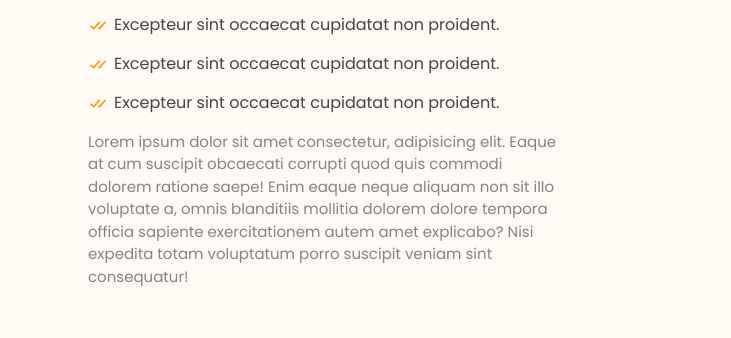
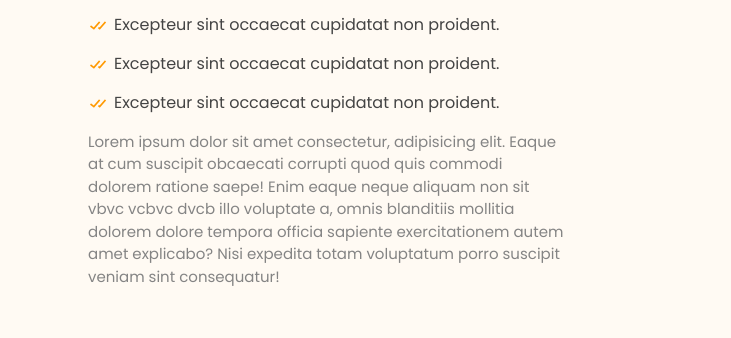
Before and after one commit to Sumit-Samadhiya/cafeous, a plain HTML site: page index.html in a window 1280 px wide. Shown: the part 1122-1460 px from the top of the page, 549-1280 px from the left. Drawn offline with nearby package versions, Linux system fonts and the light colour scheme.

Commit message:
Update index.html

```diff
--- a/index.html
+++ b/index.html
@@ -154,7 +154,7 @@
               </ul>
               <p>
                 Lorem ipsum dolor sit amet consectetur, adipisicing elit. Eaque at cum suscipit obcaecati corrupti quod quis commodi dolorem ratione saepe!
-                Enim eaque neque aliquam non sit illo voluptate a, omnis blanditiis mollitia dolorem dolore tempora officia sapiente exercitationem autem amet explicabo?
+                Enim eaque neque aliquam non sit vbvc vcbvc dvcb illo voluptate a, omnis blanditiis mollitia dolorem dolore tempora officia sapiente exercitationem autem amet explicabo?
                  Nisi expedita totam voluptatum porro suscipit veniam sint consequatur!
               </p>
             </div>
```
